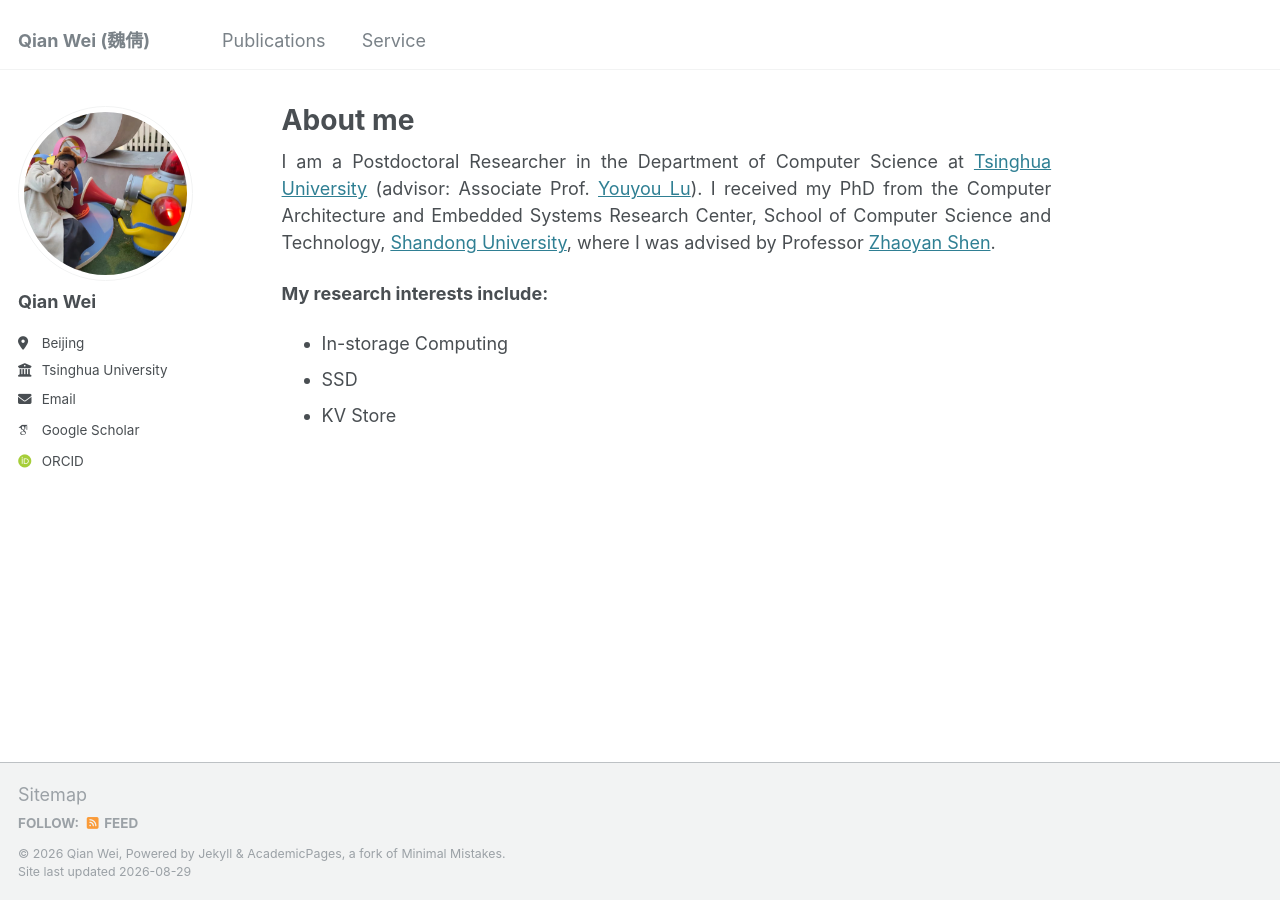
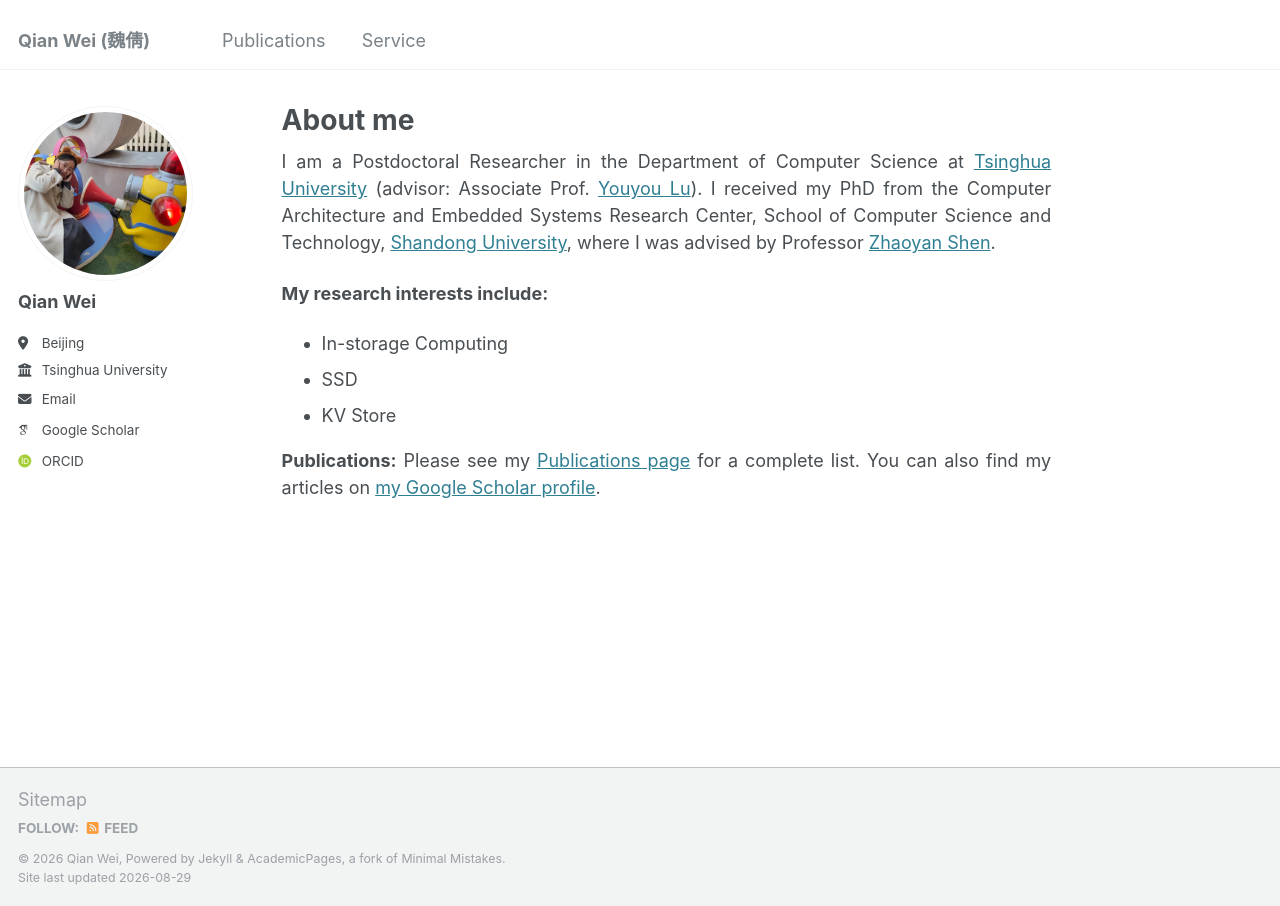
Before and after one commit to starry12/starry12.github.io, a Jekyll site: the page built from _pages/about.md, in a window 1280 px wide. Built offline with Jekyll 4.4.1, drawn with Linux system fonts in a browser that asks for light colours; some web fonts are replaced.

Commit message:
Update about.md

```diff
--- a/_pages/about.md
+++ b/_pages/about.md
@@ -20,3 +20,9 @@ redirect_from:
   <li>SSD</li>
   <li>KV Store</li>
 </ul>
+
+<p align="justify">
+  <strong>Publications:</strong>
+  Please see my <a href="https://starry12.github.io/publications/">Publications page</a> for a complete list.
+  You can also find my articles on <a href="https://scholar.google.com.hk/citations?user=fT7PDcQAAAAJ&hl=zh-CN">my Google Scholar profile</a>.
+</p>
```
